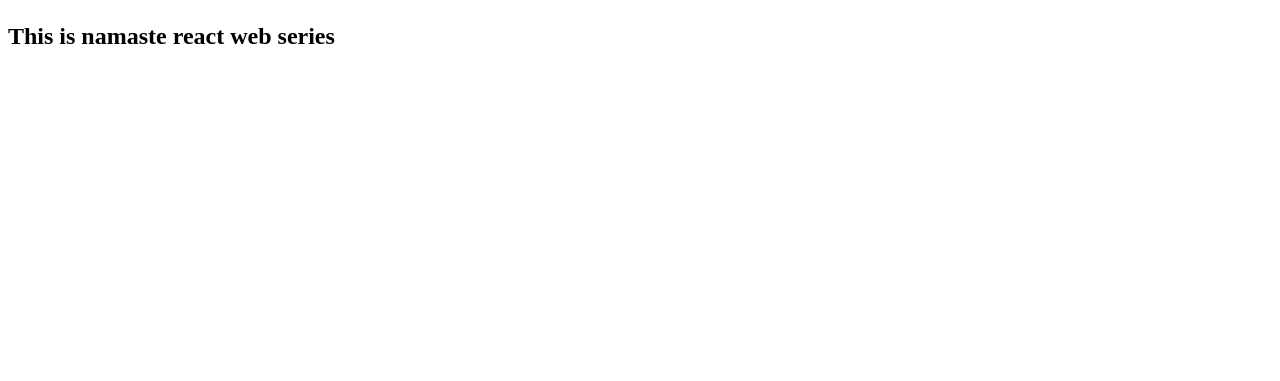
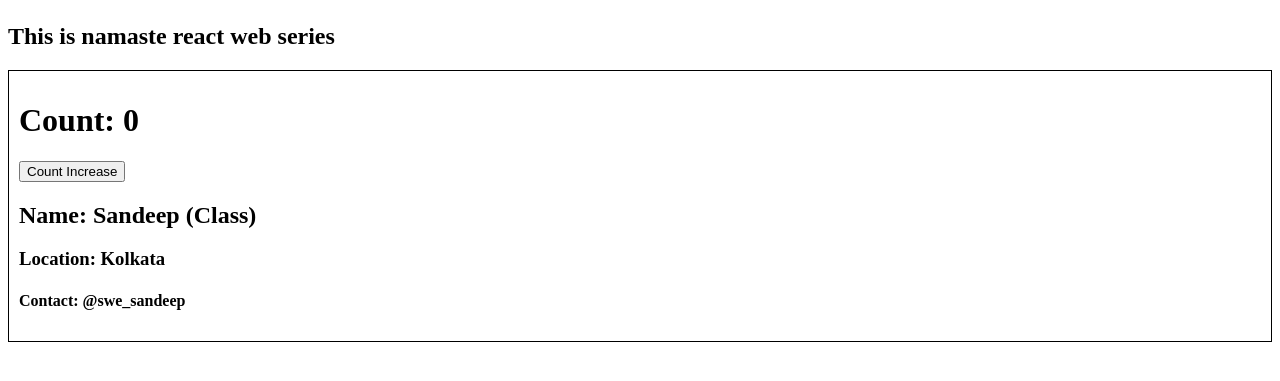
Before and after one commit to sandeeprana19/namaste-react, a React (Vite) app: page /about in a window 1280 px wide. Shown: the part 217-598 px from the top of the page. Built offline with nearby package versions, Linux system fonts and the light colour scheme.

Commit message:
episode-08 part-4 completed

```diff
--- a/index.css
+++ b/index.css
@@ -94,3 +94,8 @@
 .filter {
   display: flex;
 }
+
+.user-card {
+  padding: 10px;
+  border: 1px solid #000000;
+}
--- a/src/components/About.js
+++ b/src/components/About.js
@@ -1,10 +1,26 @@
-const About = () => {
+import { Component } from "react";
+import UserClass from "./UserClass";
+
+class About extends Component {
+  constructor(props) {
+    super(props);
+    console.log("parent constructor");
+  }
+
+  componentDidMount() {
+    console.log("Parent component did mount");
+  }
+
+  render() {
+    console.log("parent render");
     return (
       <div>
         <h1>About</h1>
         <h2>This is namaste react web series</h2>
+        <UserClass name={"Sandeep (Class)"} location={"Kolkata"} />
       </div>
     );
-};
+  }
+}
 
 export default About;
--- a/src/components/Header.js
+++ b/src/components/Header.js
@@ -4,14 +4,11 @@ import { Link } from "react-router-dom";
 
 export const Header = () => {
   const [btnNameReact, setBtnNameReact] = useState("Login");
-  console.log("Header render");
 
   // If no dependency array => useEffect is called on every component render
   // If dependency array = [] => useEffect is called on initial render(just once)
   // If dependency array is [btnNameReact] => useEffect is called every time btnNameReact is updated
-  useEffect(() => {
-    console.log("useEffect called");
-  }, [btnNameReact]);
+  useEffect(() => {}, [btnNameReact]);
 
   return (
     <div className="header">
--- /dev/null
+++ b/src/components/UserClass.js
@@ -0,0 +1,45 @@
+import React from "react";
+
+class UserClass extends React.Component {
+  constructor(props) {
+    super(props);
+
+    this.state = {
+      count: 0,
+    };
+
+    console.log("child constructor");
+  }
+
+  componentDidMount() {
+    console.log("Child component did mount");
+  }
+
+  render() {
+    const { name, location } = this.props;
+    const { count } = this.state;
+
+    console.log("child render");
+
+    return (
+      <div className="user-card">
+        <h1>Count: {count}</h1>
+        <button
+          onClick={() => {
+            // NEVER UPDATE STATE VARIABLE DIRECTLY
+            this.setState({
+              count: this.state.count + 1,
+            });
+          }}
+        >
+          Count Increase
+        </button>
+        <h2>Name: {name}</h2>
+        <h3>Location: {location}</h3>
+        <h4>Contact: @swe_sandeep</h4>
+      </div>
+    );
+  }
+}
+
+export default UserClass;
```
Also changed, not shown: src/components/User.js (added, +24 -0 lines), theory/theory.txt. Lines whose indentation alone changed are shown as unchanged.
